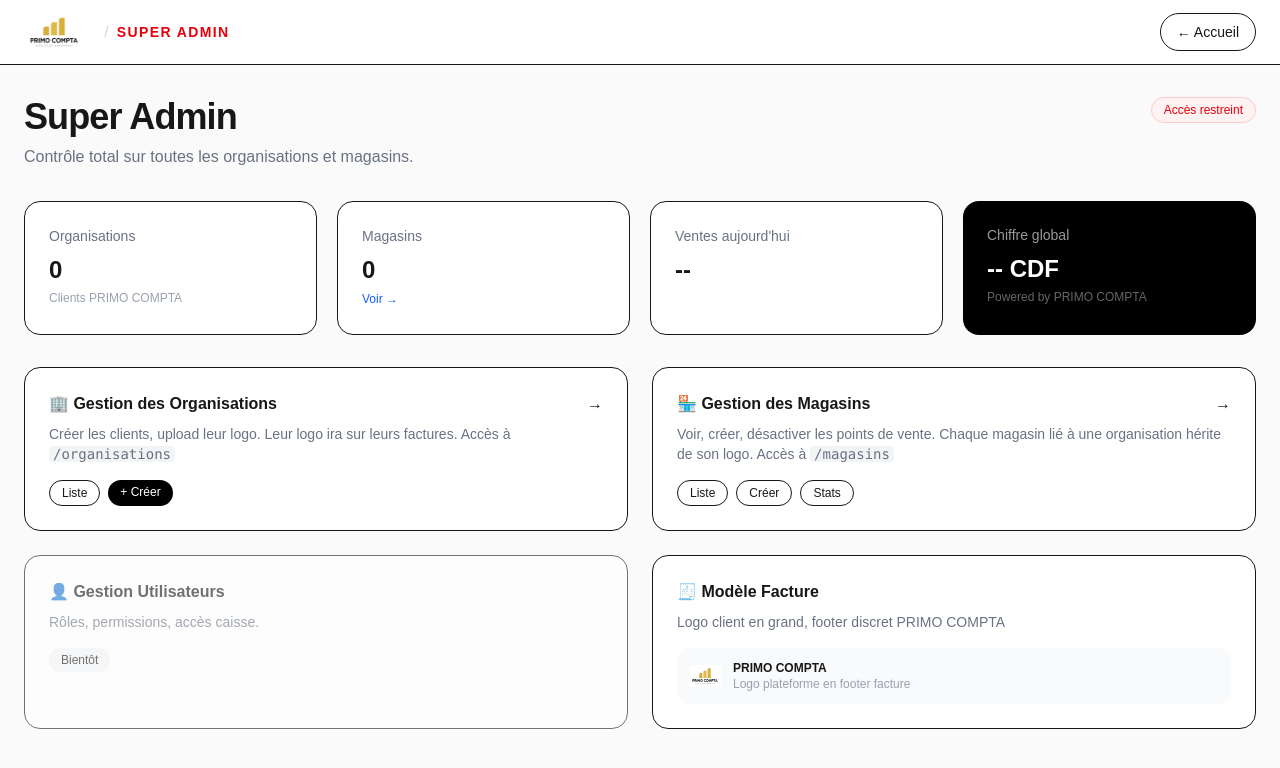
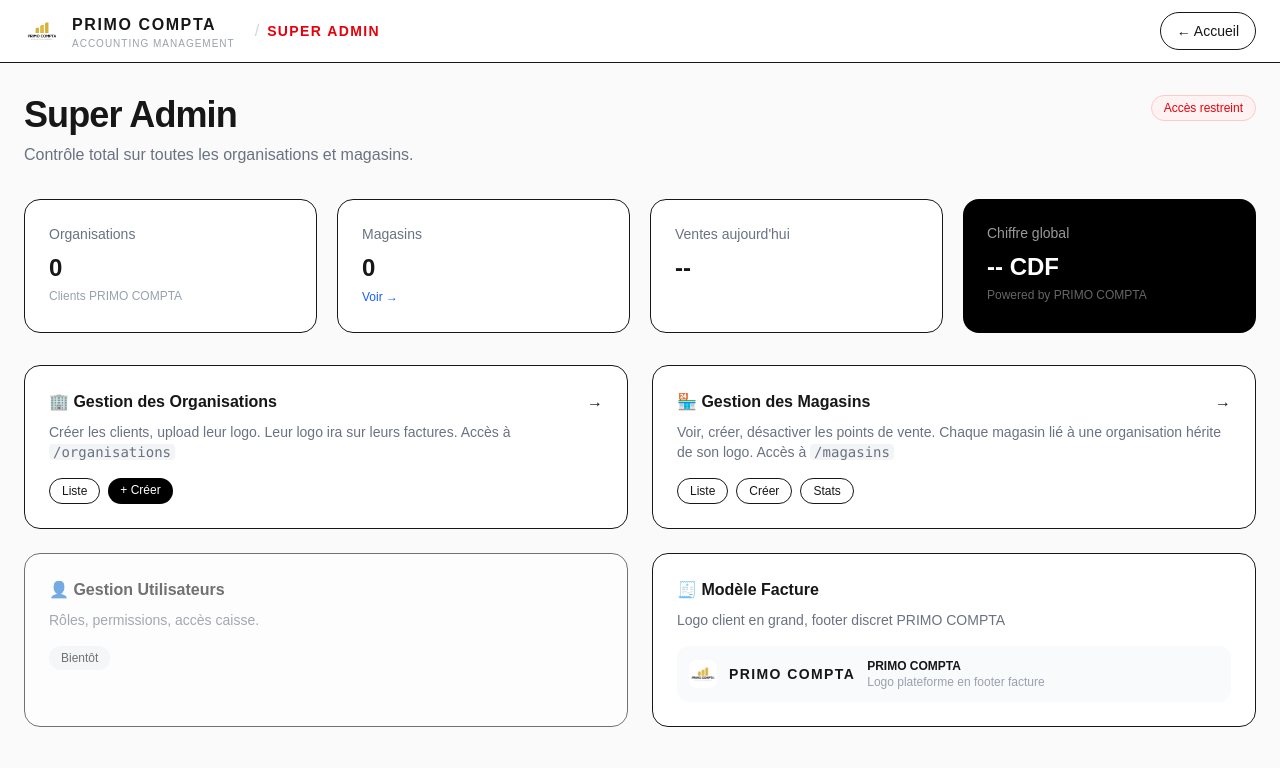
Before and after one commit to primoservices2-cmd/primo-compta, a Next.js app: page /super-admin in a window 1280 px wide. Shown: the top 768 px of the page. Built offline with nearby package versions, Linux system fonts and the light colour scheme; no server answers; the database is empty.

Commit message:
fix super-admin page Logo.png -> PrimoLogo base64

```diff
--- a/src/app/super-admin/page.tsx
+++ b/src/app/super-admin/page.tsx
@@ -2,6 +2,7 @@
 import Link from 'next/link'
 import { useEffect, useState } from 'react'
 import { createClient } from '@/lib/supabase'
+import { PrimoLogo } from '@/components/PrimoLogo'
 
 export default function SuperAdminPage() {
   const [stats, setStats] = useState({ magasins: '--', users: '--', ventes: '--', chiffre: '--' })
@@ -26,8 +27,8 @@
       <header className="border-b bg-white sticky top-0 z-20">
         <div className="max-w-7xl mx-auto px-6 py-3 flex justify-between items-center">
           <div className="flex items-center gap-3">
-            {/* VRAI LOGO */}
-            <img src="/Logo.png" alt="PRIMO COMPTA" className="h-10 w-auto object-contain" onError={(e) => { (e.target as HTMLImageElement).style.display='none' }} />
+            {/* VRAI LOGO BASE64 - ne dépend plus de /Logo.png */}
+            <PrimoLogo size="md" />
             <div className="hidden md:flex items-center gap-2 ml-2">
               <span className="text-gray-300">/</span>
               <span className="text-sm font-bold text-red-600 tracking-widest">SUPER ADMIN</span>
@@ -106,7 +107,7 @@
             <h3 className="font-bold">🧾 Modèle Facture</h3>
             <p className="text-sm text-gray-500 mt-2">Logo client en grand, footer discret PRIMO COMPTA</p>
             <div className="mt-4 p-3 bg-gray-50 rounded-xl flex items-center gap-3">
-              <img src="/Logo.png" className="w-8 h-8 object-contain" />
+              <PrimoLogo size="sm" showSub={false} />
               <div className="text-xs">
                 <p className="font-bold">PRIMO COMPTA</p>
                 <p className="text-gray-400">Logo plateforme en footer facture</p>
```
